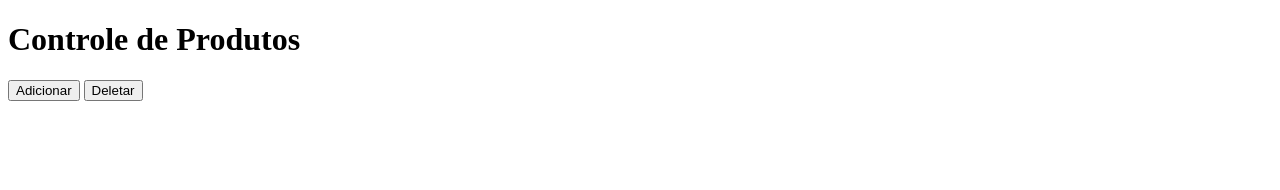
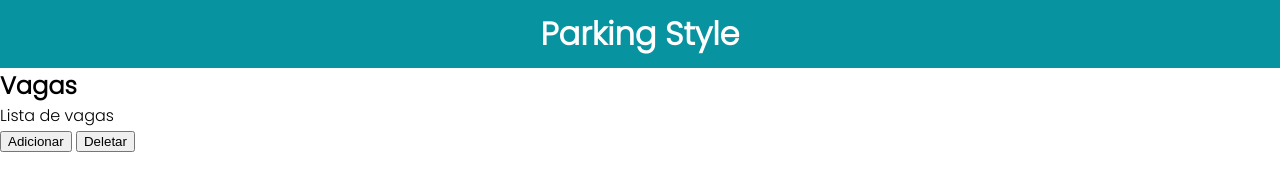
Before and after one commit to benattimj/NewJsScript, a plain HTML site: page index.html in a window 1280 px wide. Drawn offline with Linux system fonts and the light colour scheme.

Commit message:
Update to Parking

```diff
--- a/Css/Style.css
+++ b/Css/Style.css
@@ -0,0 +1,17 @@
+*{
+    margin:0;
+}
+
+body{
+
+    font-family: 'Nunito Sans', sans-serif;
+    font-family: 'Poppins', sans-serif;
+
+}
+
+header {
+    background-color: rgb(8, 147, 160);
+    padding: 10px;
+    color: white;
+    text-align: center;
+}
--- a/Js/script.js
+++ b/Js/script.js
@@ -1,6 +1,12 @@
+class Produto {
+    constructor() {
 
-class Produto {
-    constructor() {}
+        this.id = 0;
+        this.nomeProduto ='';
+        this.valor = 0;
+
+
+    }
 
     adicionar() {
         alert('Vamos Adicionar o produto');
@@ -11,4 +17,5 @@ class Produto {
     }
 }
 
+
 var produto = new Produto();
--- a/index.html
+++ b/index.html
@@ -7,21 +7,40 @@
     <title>Using JavaScript - Old methods</title>
 
     <link rel="stylesheet" href="css/Style.css">
+    <link rel="preconnect" href="https://fonts.googleapis.com">
+<link rel="preconnect" href="https://fonts.gstatic.com" crossorigin>
+<link href="https://fonts.googleapis.com/css2?family=Nunito+Sans:opsz,wght@6..12,700&family=Poppins:wght@300&display=swap" rel="stylesheet">
     <script src="js/script.js"></script>
 
 </head>
 
 <body>
 
-    <div class="card">
-        <h1>Controle de Produtos</h1>
+<header>
+    <h1>Parking Style</h1>
+</header>
 
-        <button onclick="produto.adicionar()">Adicionar</button>
+<main>
 
 
-        <button onclick="produto.excluir()">Deletar</button>
-    </div>
 
+        <div class="title">
+            <h2> Vagas</h2>
+            <span>Lista de vagas</span>
+        </div>
+
+        <div class="card">
+            <button onclick="produto.adicionar()">Adicionar</button>
+
+
+            <button onclick="produto.excluir()">Deletar</button>
+
+
+        </div>
+
+
+
+</main>
 </body>
 
 </html>
```
